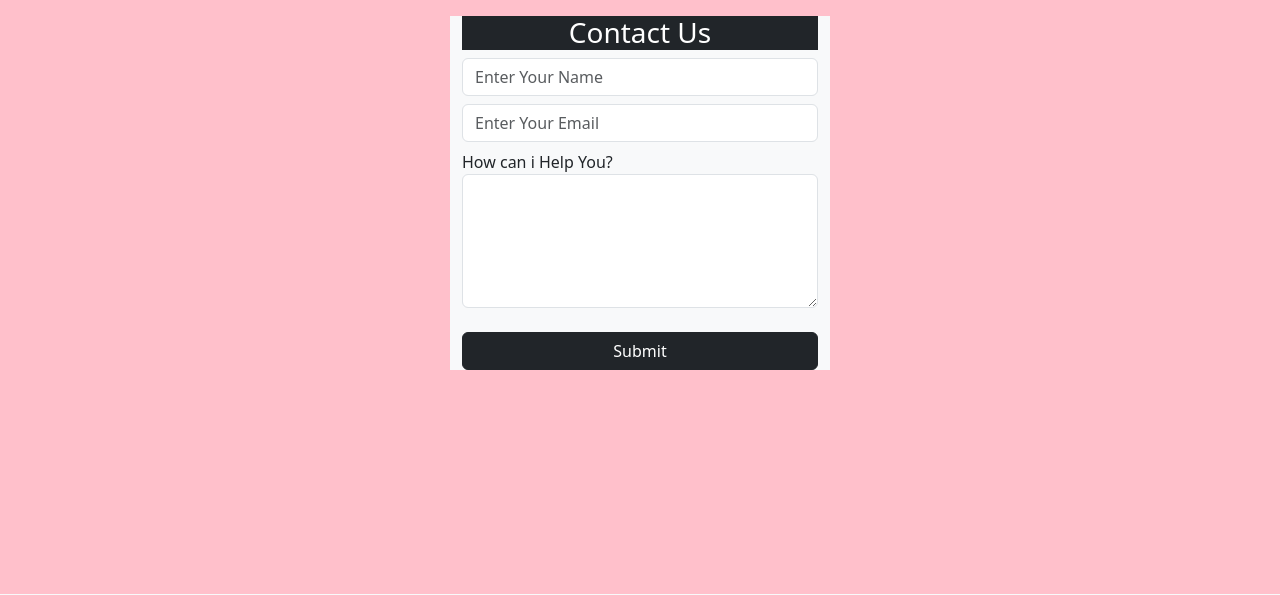
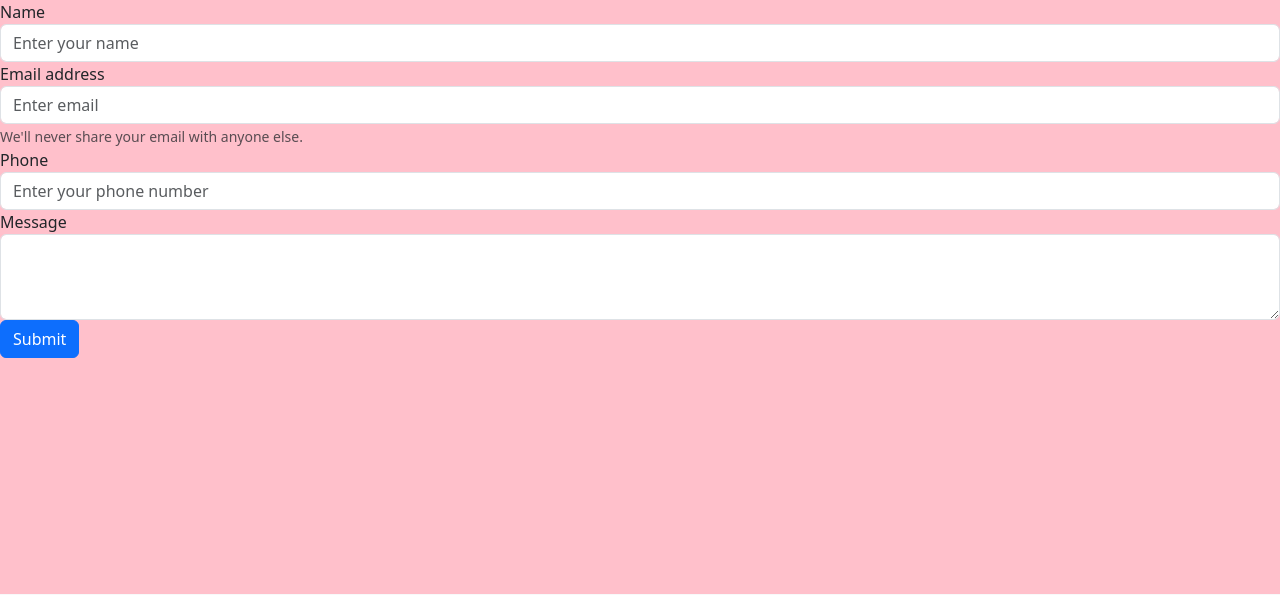
Before and after one commit to shixen/ella_recipe, a Django app: template templates/contact.html in a window 1280 px wide. Shown: the part 56-651 px from the top of the page. Run offline with Django 4.2, Linux system fonts and the light colour scheme; the template is opened without the code that fills it, so the values that code supplies are empty.

Commit message:
change content on contact page

```diff
--- a/templates/contact.html
+++ b/templates/contact.html
@@ -1,32 +1,31 @@
 {% extends "base.html" %}
 {% block content %}
 
-<div class="container mt-3">
-    <div class="row">
-        <div class="col-md-4"></div>
-        <div class="col-md-4 bg-light">
-            <h3 class="bg-dark text-center text-white">Contact Us</h3>
+<form method="POST" action="{% url 'contact' %}">
+    {% csrf_token %}
 
-            <form action="/contact" method="post">{% csrf_token %}
-                <div class="form-group">
-                    <input type="text" name="name" placeholder="Enter Your Name" class="form-control" required />
-                    <div class="form-group mt-2">
-                        <input type="email" name="email" placeholder="Enter Your Email" class="form-control" required />
-                    </div>
-                    <div class="form-group mt-2">
-                        <label>How can i Help You?</label>
-                        <textarea class="form-control" name="desc" cols="10" rows="5"></textarea>
-                    </div>
+    <div class="form-group">
+        <label for="name">Name</label>
+        <input type="text" class="form-control" id="name" name="name" placeholder="Enter your name">
+    </div>
 
-                    <div class="d-grid gap-2 mt-4">
-                        <button class="btn btn-dark" type="submit">Submit</button>
+    <div class="form-group">
+        <label for="email">Email address</label>
+        <input type="email" class="form-control" id="email" name="email" placeholder="Enter email">
+        <small id="emailHelp" class="form-text text-muted">We'll never share your email with anyone else.</small>
+    </div>
 
-                    </div>
+    <div class="form-group">
+        <label for="phone">Phone</label>
+        <input type="text" class="form-control" id="phone" name="phone" placeholder="Enter your phone number">
+    </div>
 
-            </form>
-        </div>
-        <div class="col-md-4"></div>
+    <div class="form-group">
+        <label for="message">Message</label>
+        <textarea class="form-control" id="message" name="message" rows="3"></textarea>
     </div>
-</div>
+
+    <button type="submit" class="btn btn-primary">Submit</button>
+</form>
 
 {% endblock %}
```
